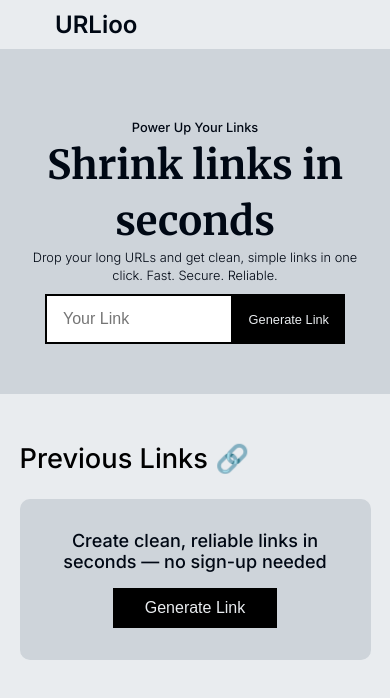
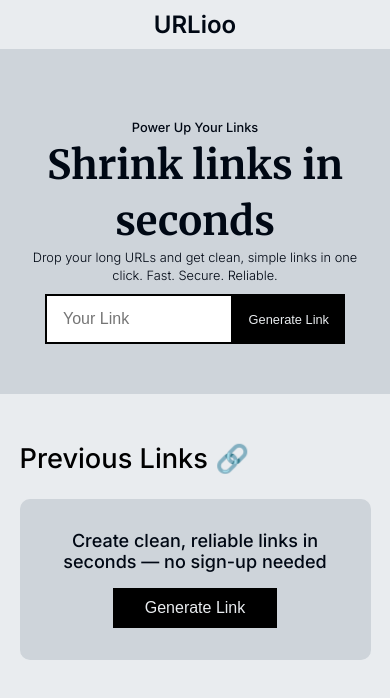
Before and after one commit to sankalp-singh-07/urlioo, a plain HTML site: page index.html in a window 390 px wide. Drawn offline with Linux system fonts and the light colour scheme.

Commit message:
Style changes for logo

```diff
--- a/styles.css
+++ b/styles.css
@@ -211,6 +211,10 @@ body{
     .links{
         display: none;
     }
+
+    .navbar{
+        justify-content: center;
+    }
 }
 
 
```
